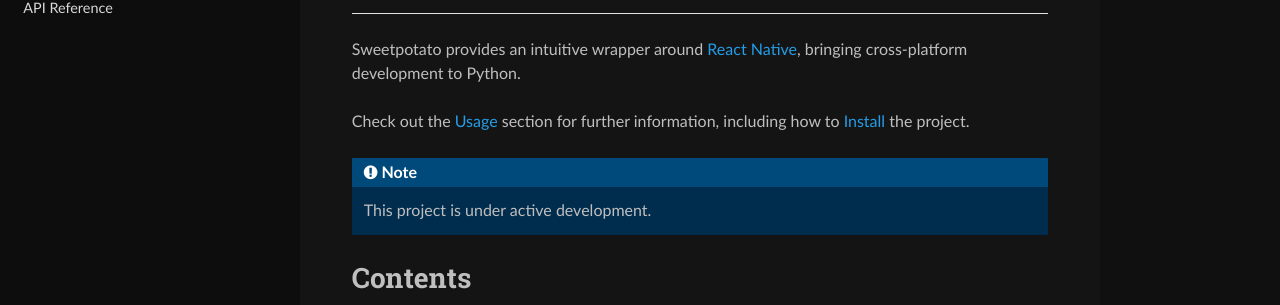
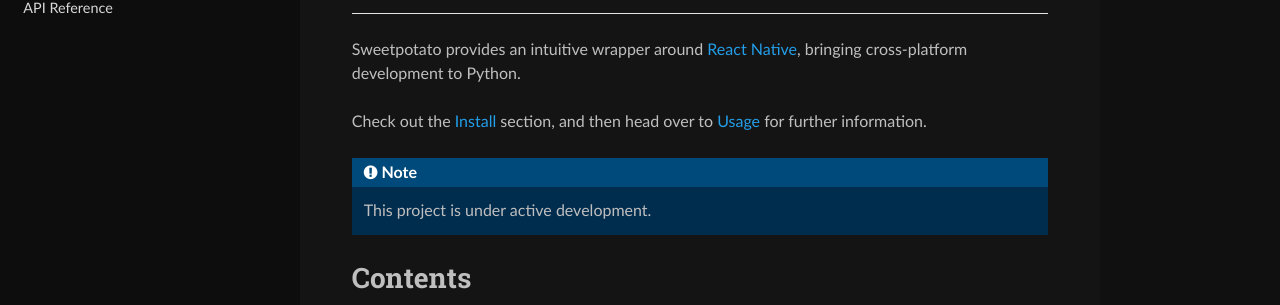
Before and after one commit to greysonlalonde/sweetpotato, a Sphinx documentation site: the page built from docs/source/index.rst, in a window 1280 px wide and 1139 px high. Shown: the part 289-594 px from the top of the window. Built offline with Sphinx 7.4.7 and the Read the Docs theme 2.0.0, drawn with Linux system fonts in a browser that asks for light colours.

Commit message:
update sphinx
fix for links and change sections

```diff
--- a/docs/source/index.rst
+++ b/docs/source/index.rst
@@ -5,9 +5,7 @@
 
 Sweetpotato provides an intuitive wrapper around `React Native <https://reactnative.dev>`_, bringing cross-platform development to Python.
 
-
-Check out the :doc:`usage` section for further information, including
-how to :doc:`installation` the project.
+Check out the :doc:`installation` section, and then head over to :doc:`usage` for further information.
 
 .. note::
 
```
Also changed, not shown: docs/source/settings.rst (+1 -9 lines).
